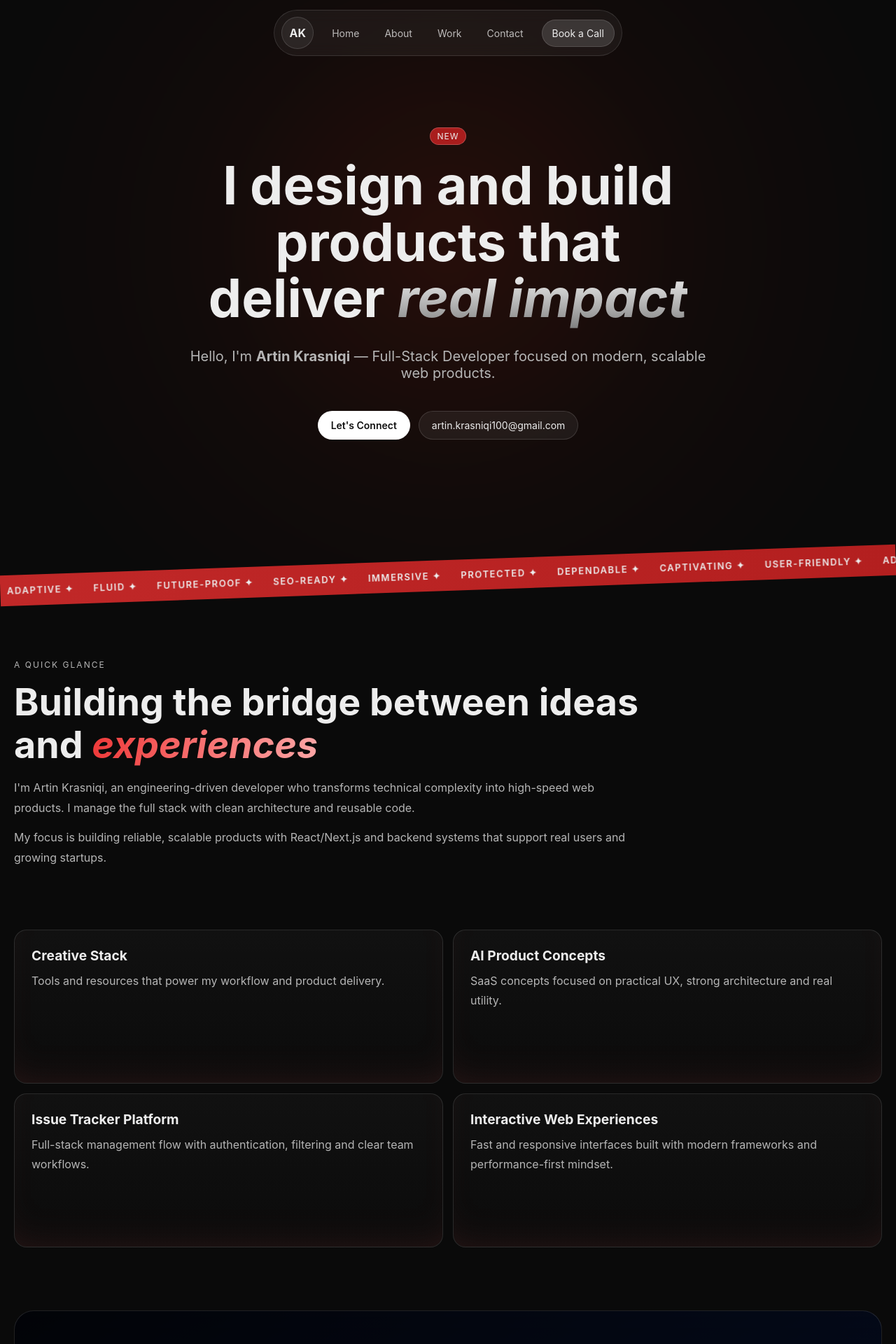
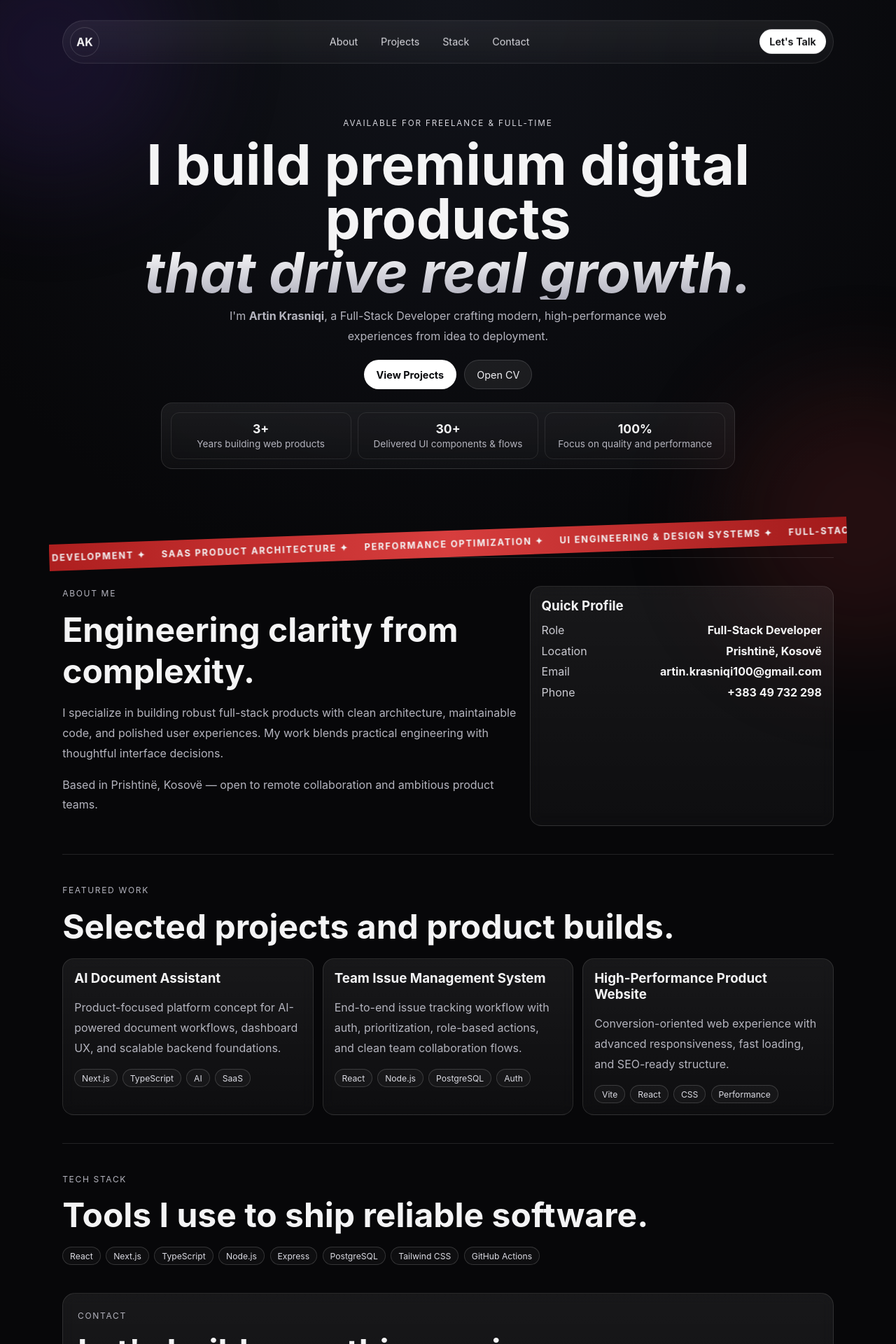
Before and after one commit to artin64/artin64-elite-portfolio, a React (Vite) app: page / in a window 1280 px wide. Shown: the top 1920 px of the page at 70% size. Built offline with nearby package versions, Linux system fonts and the light colour scheme.

Commit message:
Create final premium portfolio redesign with polished sections and visuals

```diff
--- a/src/App.css
+++ b/src/App.css
@@ -1,62 +1,213 @@
-:root{
-  --bg:#0a0a0a;
-  --fg:#ededed;
-  --muted:#b5b5b5;
-  --line:rgba(255,255,255,.12);
-  --red:#c21f1f;
+:root {
+  --bg: #070709;
+  --panel: #0f1014;
+  --line: #ffffff1c;
+  --txt: #f4f4f5;
+  --muted: #b4b4be;
+  --accent: #f5f5f5;
 }
-*{box-sizing:border-box}
-html,body,#root{margin:0;background:var(--bg);color:var(--fg);font-family:Outfit,Inter,system-ui,sans-serif}
-a{color:inherit;text-decoration:none}
 
-.page{max-width:1320px;margin:0 auto;padding:0 20px 50px}
+* { box-sizing: border-box; }
+html, body, #root { margin: 0; min-height: 100%; }
+body {
+  font-family: Inter, system-ui, -apple-system, Segoe UI, Roboto, sans-serif;
+  color: var(--txt);
+  background: radial-gradient(circle at top, #11131a 0%, var(--bg) 36%);
+}
 
-.hero{position:relative;min-height:100vh;display:flex;flex-direction:column;justify-content:flex-start;overflow:hidden}
-.hero-overlay{position:absolute;inset:-20%;background:radial-gradient(circle at 50% 45%,#2b0f0a 0%,#120c0a 35%,#0a0a0a 66%);filter:blur(24px);opacity:.9;z-index:0}
+a { color: inherit; text-decoration: none; }
 
-.nav{z-index:4;position:sticky;top:14px;display:flex;align-items:center;justify-content:space-between;gap:12px;margin:14px auto 0;max-width:930px;border:1px solid var(--line);border-radius:999px;padding:9px 10px;background:rgba(255,255,255,.05);backdrop-filter:blur(10px)}
-.logo{width:46px;height:46px;border-radius:50%;display:grid;place-items:center;background:#fff1;border:1px solid #fff2;font-weight:700}
-.nav ul{list-style:none;display:flex;gap:8px;padding:0;margin:0}
-.nav li a{display:block;padding:8px 14px;border-radius:999px;color:#ffffffb3;font-size:14px;transition:.2s}
-.nav li a:hover{background:#fff2;color:#fff}
-.pill{padding:10px 14px;border-radius:999px;background:#fff2;border:1px solid #fff2;font-size:14px}
+.site {
+  max-width: 1140px;
+  margin: 0 auto;
+  padding: 1rem 1.2rem 2.6rem;
+  position: relative;
+  overflow: hidden;
+}
 
-.hero-content{z-index:2;flex:1;display:flex;flex-direction:column;align-items:center;justify-content:center;text-align:center;padding-top:70px;padding-bottom:140px}
-.mini-badge{font-size:12px;padding:4px 10px;border-radius:999px;background:#a91d1d;border:1px solid #fff3;letter-spacing:.08em}
-.hero-content h1{font-size:clamp(2rem,6vw,4.7rem);line-height:1.07;margin:18px 0 10px;max-width:980px}
-.hero-content h1 em{font-style:italic;background:linear-gradient(180deg,#fff,#a6a6a6 70%,#7d7d7d);-webkit-background-clip:text;background-clip:text;color:transparent}
-.hero-content p{max-width:780px;color:var(--muted);font-size:clamp(1rem,1.8vw,1.25rem)}
-.hero-buttons{display:flex;gap:12px;flex-wrap:wrap;justify-content:center;margin-top:22px}
-.btn{display:inline-block;padding:11px 18px;border-radius:999px;border:1px solid #fff2;font-size:14px}
-.btn.solid{background:#fff;color:#111;font-weight:600}
-.btn.soft{background:#ffffff10}
+.bg-orb {
+  position: fixed;
+  width: 380px;
+  height: 380px;
+  border-radius: 50%;
+  filter: blur(80px);
+  opacity: 0.22;
+  z-index: -1;
+}
+.bg-orb-1 { top: -120px; left: -120px; background: #4b2b8e; }
+.bg-orb-2 { right: -140px; bottom: -130px; background: #8f2d2d; }
 
-.marquee-wrap{margin:0 -20px;background:linear-gradient(90deg,#c12828,#b31f1f);overflow:hidden;transform:rotate(-2deg)}
-.marquee{display:flex;gap:28px;white-space:nowrap;padding:14px 0;animation:slide 24s linear infinite;font-weight:600;letter-spacing:.12em;text-transform:uppercase;font-size:13px}
-@keyframes slide{from{transform:translateX(0)}to{transform:translateX(-50%)}}
+.glass {
+  border: 1px solid var(--line);
+  background: linear-gradient(180deg, #ffffff12, #ffffff08);
+  backdrop-filter: blur(10px);
+}
 
-.about{padding:95px 0 65px}
-.section-tag{font-size:12px;letter-spacing:.17em;color:#ffffffa9;margin:0 0 10px}
-.about h2{font-size:clamp(1.8rem,4.2vw,3.7rem);line-height:1.13;margin:0 0 16px;max-width:980px}
-.about h2 em{font-style:italic;background:linear-gradient(90deg,#ee3a3a,#f87272,#fca5a5);-webkit-background-clip:text;background-clip:text;color:transparent}
-.about p{max-width:900px;color:var(--muted);line-height:1.85;margin:0 0 12px}
+.hero { min-height: 92vh; display: flex; flex-direction: column; }
 
-.grid{display:grid;grid-template-columns:repeat(12,1fr);gap:14px;padding:10px 0 90px}
-.card{grid-column:span 6;min-height:220px;border:1px solid var(--line);border-radius:18px;padding:24px;background:linear-gradient(180deg,#111,#0b0b0b);box-shadow:inset 0 -30px 80px -60px #ff64644a}
-.card h3{margin:0 0 10px;font-size:1.2rem}.card p{margin:0;color:var(--muted);line-height:1.75}
+.nav {
+  display: flex;
+  align-items: center;
+  justify-content: space-between;
+  gap: .7rem;
+  border-radius: 999px;
+  padding: .55rem .62rem;
+  position: sticky;
+  top: .8rem;
+  z-index: 10;
+}
+.logo {
+  width: 42px; height: 42px; border-radius: 50%;
+  border: 1px solid #ffffff2a;
+  display: grid; place-items: center; font-weight: 700;
+}
+.nav-links { display: flex; gap: .35rem; flex-wrap: wrap; justify-content: center; }
+.nav-links a {
+  padding: .48rem .85rem;
+  font-size: .9rem;
+  color: #d7d7dc;
+  border-radius: 999px;
+}
+.nav-links a:hover { background: #ffffff14; color: #fff; }
+.nav-cta {
+  padding: .56rem .88rem;
+  border-radius: 999px;
+  font-size: .9rem;
+  background: #fff;
+  color: #08090c;
+  font-weight: 600;
+}
 
-.cta{position:relative;border:1px solid var(--line);border-radius:28px;overflow:hidden;background:linear-gradient(180deg,#000000d4,#000000f0),url('/og-cover.svg') center/cover no-repeat}
-.cta-inner{padding:90px 20px;text-align:center}
-.cta h2{font-size:clamp(1.9rem,4.6vw,4rem);margin:0 0 8px}
-.cta h3{font-size:clamp(1.1rem,2.8vw,2rem);margin:0 0 24px;color:#f4f4f5}
-.cta p{color:#d4d4d8;margin:8px 0}
-.resume{display:inline-block;margin-top:8px;text-decoration:underline}
+.hero-content {
+  margin: auto 0;
+  text-align: center;
+  padding: 2.6rem 0 2rem;
+}
+.eyebrow {
+  margin: 0;
+  letter-spacing: .16em;
+  font-size: .73rem;
+  color: #d7d7de;
+}
+.hero h1 {
+  margin: .9rem 0 .6rem;
+  font-size: clamp(2.2rem, 7vw, 5rem);
+  line-height: .96;
+}
+.hero h1 span {
+  display: block;
+  font-style: italic;
+  background: linear-gradient(180deg, #fff, #afafbc);
+  -webkit-background-clip: text;
+  background-clip: text;
+  color: transparent;
+}
+.lead {
+  max-width: 68ch;
+  margin: 0 auto;
+  color: var(--muted);
+  line-height: 1.8;
+}
+.hero-actions { margin-top: 1.2rem; display: flex; justify-content: center; gap: .7rem; flex-wrap: wrap; }
+.btn {
+  border-radius: 999px;
+  padding: .72rem 1.06rem;
+  font-size: .9rem;
+  border: 1px solid #ffffff24;
+}
+.btn-primary { background: #fff; color: #090a0d; font-weight: 700; }
+.btn-ghost { background: #ffffff12; color: #efeff2; }
 
-footer{border-top:1px solid var(--line);margin-top:20px;padding-top:20px;color:#a1a1aa;font-size:14px;text-align:center}
+.hero-metrics {
+  margin: 1.2rem auto 0;
+  display: grid;
+  grid-template-columns: repeat(3, minmax(0, 1fr));
+  gap: .6rem;
+  border-radius: 16px;
+  padding: .8rem;
+  max-width: 820px;
+}
+.hero-metrics div {
+  border: 1px solid #ffffff18;
+  border-radius: 12px;
+  padding: .76rem;
+}
+.hero-metrics strong { display: block; font-size: 1.1rem; }
+.hero-metrics span { color: var(--muted); font-size: .85rem; }
 
-@media (max-width:900px){
-  .nav{max-width:100%;padding:8px}
-  .nav ul{display:none}
-  .pill{display:none}
-  .card{grid-column:span 12}
+.ticker-wrap {
+  margin: .4rem -1.2rem 0;
+  background: linear-gradient(90deg, #ae1f1f, #d73e3e, #a21a1a);
+  overflow: hidden;
+  transform: rotate(-2deg);
 }
+.ticker {
+  display: flex;
+  gap: 1.4rem;
+  white-space: nowrap;
+  padding: .72rem 0;
+  font-size: .8rem;
+  font-weight: 700;
+  letter-spacing: .14em;
+  text-transform: uppercase;
+  animation: ticker 24s linear infinite;
+}
+@keyframes ticker { from { transform: translateX(0); } to { transform: translateX(-50%); } }
+
+.section { padding: 2.5rem 0; border-top: 1px solid var(--line); }
+.section-label {
+  margin: 0 0 .7rem;
+  font-size: .75rem;
+  letter-spacing: .14em;
+  color: #d7d7de;
+}
+.section h2 { margin: 0 0 1rem; font-size: clamp(1.7rem, 4.2vw, 3rem); }
+.section p { color: var(--muted); line-height: 1.8; }
+
+.about { display: grid; grid-template-columns: 1.2fr .8fr; gap: 1rem; }
+.about-card { border-radius: 16px; padding: 1rem; }
+.about-card h3 { margin: 0 0 .8rem; }
+.about-card ul { margin: 0; padding: 0; list-style: none; display: grid; gap: .6rem; }
+.about-card li { display: flex; justify-content: space-between; gap: .8rem; }
+.about-card span { color: #cacad1; }
+.about-card strong { text-align: right; }
+
+.project-grid { display: grid; grid-template-columns: repeat(3, minmax(0, 1fr)); gap: .8rem; }
+.project-card { border-radius: 16px; padding: 1rem; }
+.project-card h3 { margin: 0 0 .5rem; }
+.tags { display: flex; flex-wrap: wrap; gap: .45rem; margin-top: .7rem; }
+.tags span, .stack-item {
+  border: 1px solid #ffffff28;
+  border-radius: 999px;
+  padding: .26rem .62rem;
+  font-size: .76rem;
+  color: #dbdbe3;
+  background: #ffffff08;
+}
+
+.stack-grid { display: flex; flex-wrap: wrap; gap: .48rem; }
+
+.contact {
+  border-radius: 18px;
+  padding: 1.3rem;
+}
+.contact-text { max-width: 62ch; }
+.contact-links { display: grid; gap: .42rem; margin-top: .8rem; }
+.contact-links a { width: fit-content; }
+
+footer {
+  border-top: 1px solid var(--line);
+  margin-top: 1rem;
+  padding-top: 1rem;
+  color: #a3a3ad;
+  text-align: center;
+  font-size: .9rem;
+}
+
+@media (max-width: 900px) {
+  .nav-cta { display: none; }
+  .nav { border-radius: 16px; }
+  .hero-metrics { grid-template-columns: 1fr; }
+  .about { grid-template-columns: 1fr; }
+  .project-grid { grid-template-columns: 1fr; }
+}
--- a/src/App.jsx
+++ b/src/App.jsx
@@ -1,115 +1,157 @@
 import './App.css'
 
-const marqueeItems = [
-  'User-Friendly',
-  'Adaptive',
-  'Fluid',
-  'Future-Proof',
-  'SEO-Ready',
-  'Immersive',
-  'Protected',
-  'Dependable',
-  'Captivating',
+const services = [
+  'Full-Stack Web Development',
+  'SaaS Product Architecture',
+  'Performance Optimization',
+  'UI Engineering & Design Systems',
 ]
 
-const cards = [
+const projects = [
   {
-    title: 'Creative Stack',
-    text: 'Tools and resources that power my workflow and product delivery.',
+    title: 'AI Document Assistant',
+    description:
+      'Product-focused platform concept for AI-powered document workflows, dashboard UX, and scalable backend foundations.',
+    tags: ['Next.js', 'TypeScript', 'AI', 'SaaS'],
   },
   {
-    title: 'AI Product Concepts',
-    text: 'SaaS concepts focused on practical UX, strong architecture and real utility.',
+    title: 'Team Issue Management System',
+    description:
+      'End-to-end issue tracking workflow with auth, prioritization, role-based actions, and clean team collaboration flows.',
+    tags: ['React', 'Node.js', 'PostgreSQL', 'Auth'],
   },
   {
-    title: 'Issue Tracker Platform',
-    text: 'Full-stack management flow with authentication, filtering and clear team workflows.',
+    title: 'High-Performance Product Website',
+    description:
+      'Conversion-oriented web experience with advanced responsiveness, fast loading, and SEO-ready structure.',
+    tags: ['Vite', 'React', 'CSS', 'Performance'],
   },
-  {
-    title: 'Interactive Web Experiences',
-    text: 'Fast and responsive interfaces built with modern frameworks and performance-first mindset.',
-  },
+]
+
+const stack = [
+  'React',
+  'Next.js',
+  'TypeScript',
+  'Node.js',
+  'Express',
+  'PostgreSQL',
+  'Tailwind CSS',
+  'GitHub Actions',
 ]
 
 export default function App() {
   return (
-    <div className="page">
+    <div className="site">
+      <div className="bg-orb bg-orb-1" />
+      <div className="bg-orb bg-orb-2" />
+
       <header className="hero" id="home">
-        <div className="hero-overlay" />
-        <nav className="nav">
-          <a className="logo" href="#home">AK</a>
-          <ul>
-            <li><a href="#home">Home</a></li>
-            <li><a href="#about">About</a></li>
-            <li><a href="#projects">Work</a></li>
-            <li><a href="#contact">Contact</a></li>
-          </ul>
-          <a className="pill" href="mailto:artin.krasniqi100@gmail.com">Book a Call</a>
+        <nav className="nav glass">
+          <a href="#home" className="logo">AK</a>
+          <div className="nav-links">
+            <a href="#about">About</a>
+            <a href="#projects">Projects</a>
+            <a href="#stack">Stack</a>
+            <a href="#contact">Contact</a>
+          </div>
+          <a href="mailto:artin.krasniqi100@gmail.com" className="nav-cta">Let&apos;s Talk</a>
         </nav>
 
         <div className="hero-content">
-          <span className="mini-badge">NEW</span>
+          <p className="eyebrow">AVAILABLE FOR FREELANCE & FULL-TIME</p>
           <h1>
-            I design and build products that
-            <br />
-            deliver <em>real impact</em>
+            I build premium digital products
+            <span>that drive real growth.</span>
           </h1>
-          <p>
-            Hello, I&apos;m <strong>Artin Krasniqi</strong> — Full-Stack Developer focused on modern,
-            scalable web products.
+          <p className="lead">
+            I&apos;m <strong>Artin Krasniqi</strong>, a Full-Stack Developer crafting modern,
+            high-performance web experiences from idea to deployment.
           </p>
-          <div className="hero-buttons">
-            <a className="btn solid" href="#contact">Let&apos;s Connect</a>
-            <a className="btn soft" href="mailto:artin.krasniqi100@gmail.com">artin.krasniqi100@gmail.com</a>
+
+          <div className="hero-actions">
+            <a className="btn btn-primary" href="#projects">View Projects</a>
+            <a className="btn btn-ghost" href="/resume.pdf" target="_blank" rel="noreferrer">Open CV</a>
+          </div>
+
+          <div className="hero-metrics glass">
+            <div><strong>3+</strong><span>Years building web products</span></div>
+            <div><strong>30+</strong><span>Delivered UI components & flows</span></div>
+            <div><strong>100%</strong><span>Focus on quality and performance</span></div>
           </div>
         </div>
       </header>
 
-      <section className="marquee-wrap" aria-label="marquee">
-        <div className="marquee">
-          {[...marqueeItems, ...marqueeItems].map((item, i) => (
-            <span key={`${item}-${i}`}>{item} ✦</span>
-          ))}
+      <section className="ticker-wrap">
+        <div className="ticker">
+          {[...services, ...services].map((s, i) => <span key={`${s}-${i}`}>{s} ✦</span>)}
         </div>
       </section>
 
-      <section className="about" id="about">
-        <p className="section-tag">A QUICK GLANCE</p>
-        <h2>
-          Building the bridge between ideas and <em>experiences</em>
-        </h2>
-        <p>
-          I&apos;m Artin Krasniqi, an engineering-driven developer who transforms technical complexity
-          into high-speed web products. I manage the full stack with clean architecture and reusable code.
-        </p>
-        <p>
-          My focus is building reliable, scalable products with React/Next.js and backend systems that
-          support real users and growing startups.
-        </p>
-      </section>
+      <main>
+        <section id="about" className="section about">
+          <div>
+            <p className="section-label">ABOUT ME</p>
+            <h2>Engineering clarity from complexity.</h2>
+            <p>
+              I specialize in building robust full-stack products with clean architecture,
+              maintainable code, and polished user experiences. My work blends practical
+              engineering with thoughtful interface decisions.
+            </p>
+            <p>
+              Based in Prishtinë, Kosovë — open to remote collaboration and ambitious product teams.
+            </p>
+          </div>
+          <aside className="about-card glass">
+            <h3>Quick Profile</h3>
+            <ul>
+              <li><span>Role</span><strong>Full-Stack Developer</strong></li>
+              <li><span>Location</span><strong>Prishtinë, Kosovë</strong></li>
+              <li><span>Email</span><strong>artin.krasniqi100@gmail.com</strong></li>
+              <li><span>Phone</span><strong>+383 49 732 298</strong></li>
+            </ul>
+          </aside>
+        </section>
 
-      <section className="grid" id="projects">
-        {cards.map((card) => (
-          <article key={card.title} className="card">
-            <h3>{card.title}</h3>
-            <p>{card.text}</p>
-          </article>
-        ))}
-      </section>
+        <section id="projects" className="section">
+          <p className="section-label">FEATURED WORK</p>
+          <h2>Selected projects and product builds.</h2>
+          <div className="project-grid">
+            {projects.map((project) => (
+              <article key={project.title} className="project-card glass">
+                <h3>{project.title}</h3>
+                <p>{project.description}</p>
+                <div className="tags">
+                  {project.tags.map((tag) => <span key={tag}>{tag}</span>)}
+                </div>
+              </article>
+            ))}
+          </div>
+        </section>
 
-      <section className="cta" id="contact">
-        <div className="cta-inner">
-          <h2>FROM IDEA TO EXECUTION</h2>
-          <h3>LET&apos;S BUILD SOMETHING REAL!</h3>
-          <a className="btn solid" href="mailto:artin.krasniqi100@gmail.com">Get in touch</a>
-          <p>Available for full-time roles and selective freelance projects.</p>
-          <p>Prishtinë, Kosovë · +383 49 732 298 · github.com/artin64</p>
-          <a className="resume" href="/resume.pdf" target="_blank" rel="noreferrer">View CV</a>
-        </div>
-      </section>
+        <section id="stack" className="section">
+          <p className="section-label">TECH STACK</p>
+          <h2>Tools I use to ship reliable software.</h2>
+          <div className="stack-grid">
+            {stack.map((item) => <span key={item} className="stack-item">{item}</span>)}
+          </div>
+        </section>
+
+        <section id="contact" className="contact section glass">
+          <p className="section-label">CONTACT</p>
+          <h2>Let&apos;s build something serious.</h2>
+          <p className="contact-text">
+            I help founders and teams turn ideas into scalable products with strong UX and robust code.
+          </p>
+          <div className="contact-links">
+            <a href="mailto:artin.krasniqi100@gmail.com">artin.krasniqi100@gmail.com</a>
+            <a href="tel:+38349732298">+383 49 732 298</a>
+            <a href="https://github.com/artin64" target="_blank" rel="noreferrer">github.com/artin64</a>
+          </div>
+        </section>
+      </main>
 
       <footer>
-        <div>© 2026 Artin Krasniqi. All rights reserved.</div>
+        <p>© 2026 Artin Krasniqi. Crafted with precision.</p>
       </footer>
     </div>
   )
```
